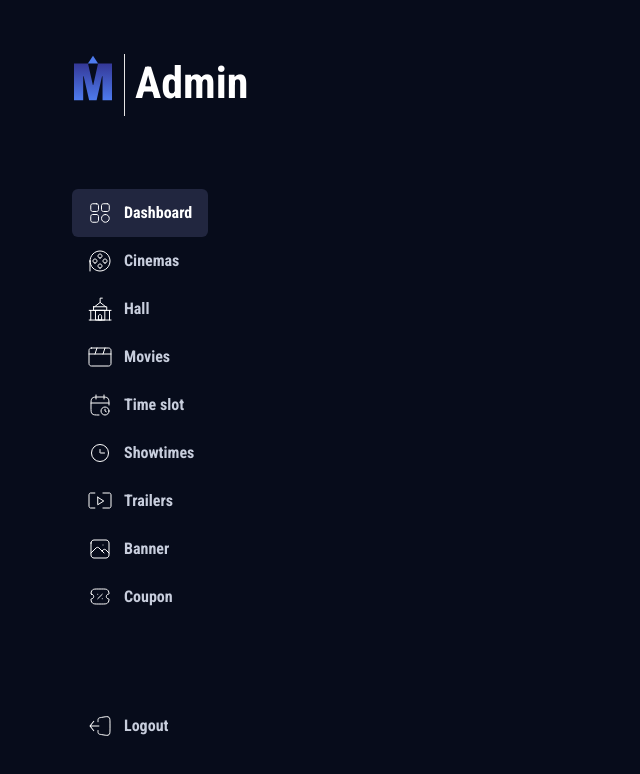
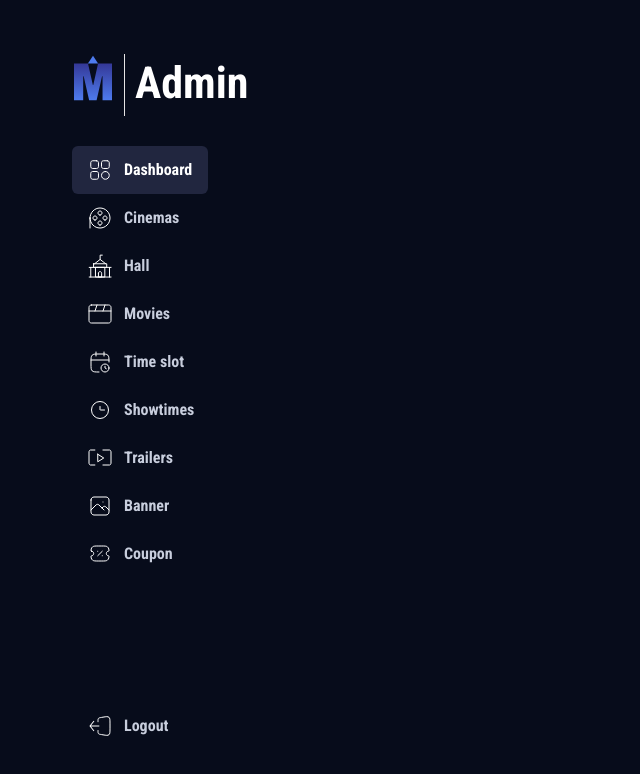
Before and after one commit to KrittidejDev/MinorCineplex, a Next.js app: page /admin/banner in a window 1280 px wide. Shown: the top 774 px of the page, without its empty margins (0-640 px from the left). Built offline with nearby package versions, Linux system fonts and the light colour scheme; a web font is replaced by a local one.

Commit message:
fix: fix dashboard menu position

```diff
--- a/src/components/ui/adminsidebar.tsx
+++ b/src/components/ui/adminsidebar.tsx
@@ -67,6 +67,7 @@ function AdminSidebar() {
   return (
     <>
       <div className="h-dvh bg-gray-gc1b flex flex-col justify-between py-[50px] px-[72px]">
+        <div className="flex flex-col gap-[30px]">
           <div className="flex">
             <div className="mt-1 pr-2.5 border-r">
               <LogoM />
@@ -107,6 +108,7 @@ function AdminSidebar() {
               </Link>
             ))}
           </div>
+        </div>
 
         <button className="flex gap-3 py-3 px-4 mt-2 cursor-pointer">
           <SignOutSquareLight />
```
Lines whose indentation alone changed are shown as unchanged.
